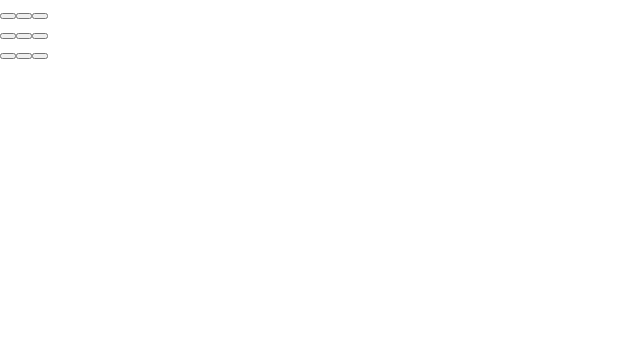
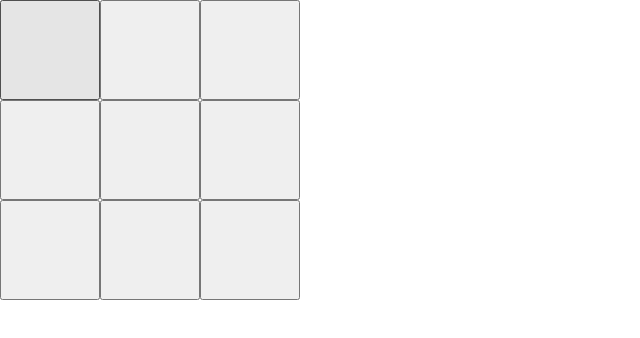
Before and after one commit to qalens/kata-tic-tac-toe, a React (Create React App) app: page / in a window 1280 px wide. Shown: the top 338 px of the page, without its empty margins (0-640 px from the left). Built offline with nearby package versions, Linux system fonts and the light colour scheme.

Commit message:
ATM | added failing test for winner

```diff
--- a/src/components/Board/index.tsx
+++ b/src/components/Board/index.tsx
@@ -2,22 +2,24 @@ import { XO } from "../Square";
 import Square from "../Square";
 const Board=({values,onClick}:{values:(XO|null)[],onClick:(position:number)=>void})=>{
     return (
-        <div>
-            <div>
+        <div style={{
+            display:'grid',
+            gridTemplateColumns:" 1fr 1fr 1fr",
+            width:"300px"
+        }}>
+
                 <Square position={0} xo={values[0]} onClick={onClick}/>
                 <Square position={1} xo={values[1]} onClick={onClick}/>
                 <Square position={2} xo={values[2]} onClick={onClick}/>
-            </div>
-            <div>
+
                 <Square position={3} xo={values[3]} onClick={onClick}/>
                 <Square position={4} xo={values[4]} onClick={onClick}/>
                 <Square position={5} xo={values[5]} onClick={onClick}/>
-            </div>
-            <div>
+
                 <Square position={6} xo={values[6]} onClick={onClick}/>
                 <Square position={7} xo={values[7]} onClick={onClick}/>
                 <Square position={8} xo={values[8]} onClick={onClick}/>
-            </div>
+
         </div>
     )
 }
--- a/src/components/Square/index.tsx
+++ b/src/components/Square/index.tsx
@@ -3,7 +3,12 @@ export enum XO{
     O='O'
 }
 const Square=({position,xo,onClick}:{position:number,xo:XO|null,onClick:(position:number)=>void})=>{
-    return <button data-testid={"square-"+position} onClick={()=>{onClick(position)}}>
+    return <button data-testid={"square-"+position} onClick={()=>{onClick(position)}} style={
+        {
+            width:'100px',
+            height:'100px'
+        }
+    }>
         {xo==null?"":xo}
     </button>
 }
```
Also changed, not shown: 1 other file (tests, documents, lock files or other folders).
